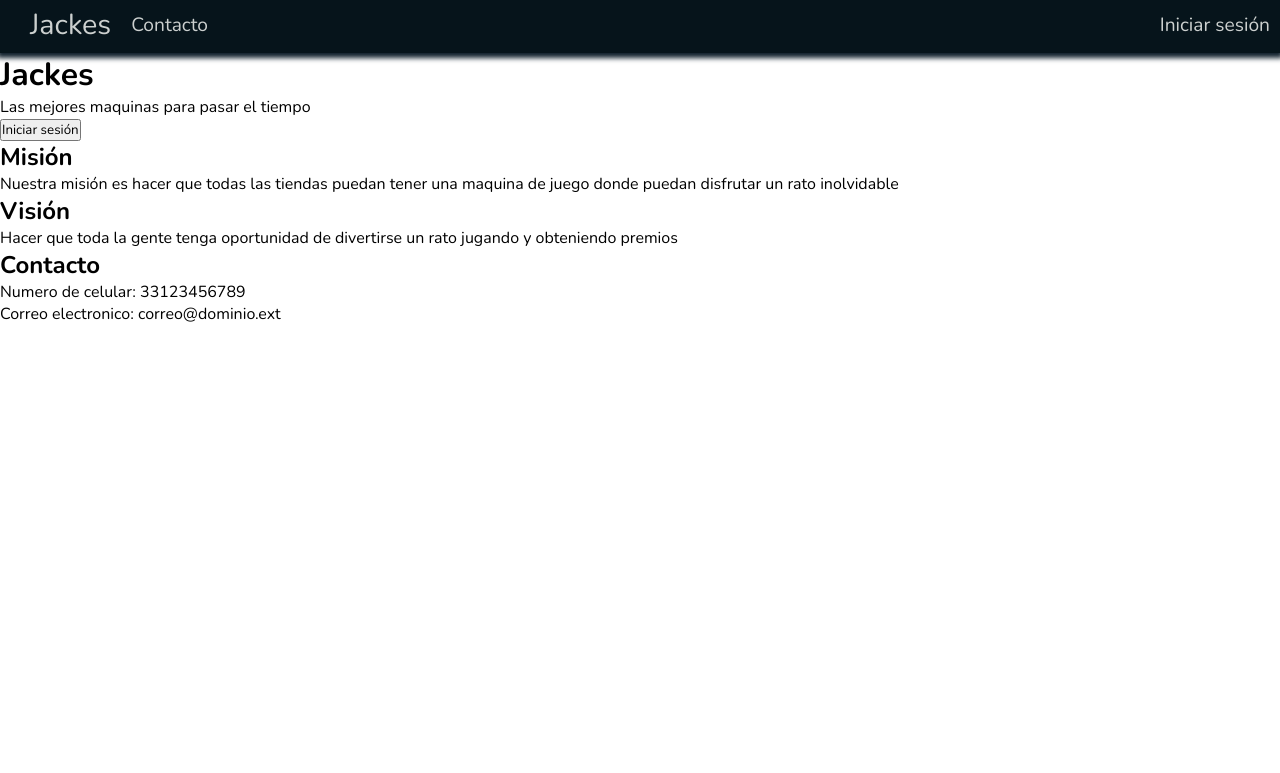
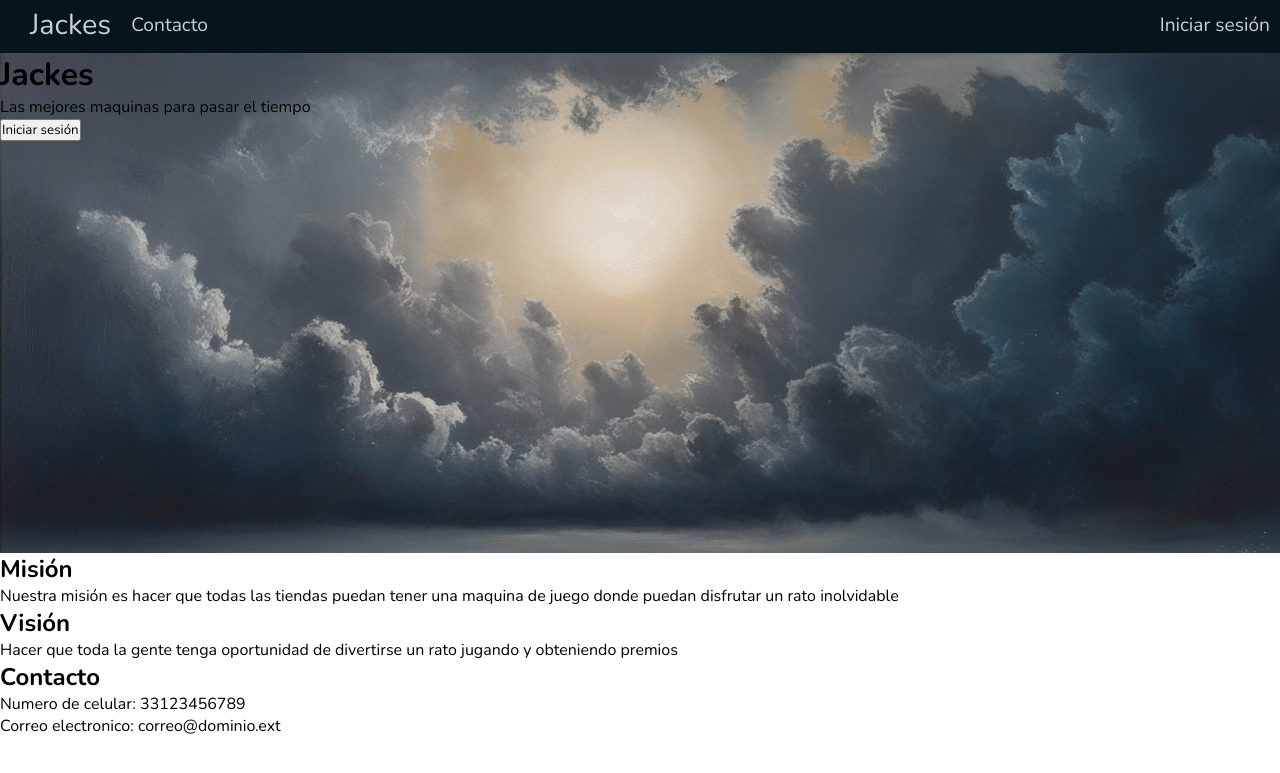
Before and after one commit to KIHM-02/Jackes_2.0, a PHP site: page / in a window 1280 px wide. Shown: the top 773 px of the page. Run offline with PHP 8.4, Linux system fonts and the light colour scheme.

Commit message:
Added the image to header

```diff
--- /dev/null
+++ b/css/header.css
@@ -0,0 +1,6 @@
+.header-content{
+    width: 100%;
+    height: 500px;
+    background-image: url("../image/ocean-back.jpg");
+
+}
--- a/index.php
+++ b/index.php
@@ -7,6 +7,7 @@
     <link rel="stylesheet" href="css/init-border.css">
     <link rel="stylesheet" href="css/color.css">
     <link rel="stylesheet" href="css/nav.css">
+    <link rel="stylesheet" href="css/header.css">
 </head>
 <body>
     <nav class="nav-bar">
@@ -23,7 +24,7 @@
         </ul>
     </nav>
 
-    <header>
+    <header class="header-content">
         <div>
             <h1>Jackes</h1>
             <p>Las mejores maquinas para pasar el tiempo</p>
```
